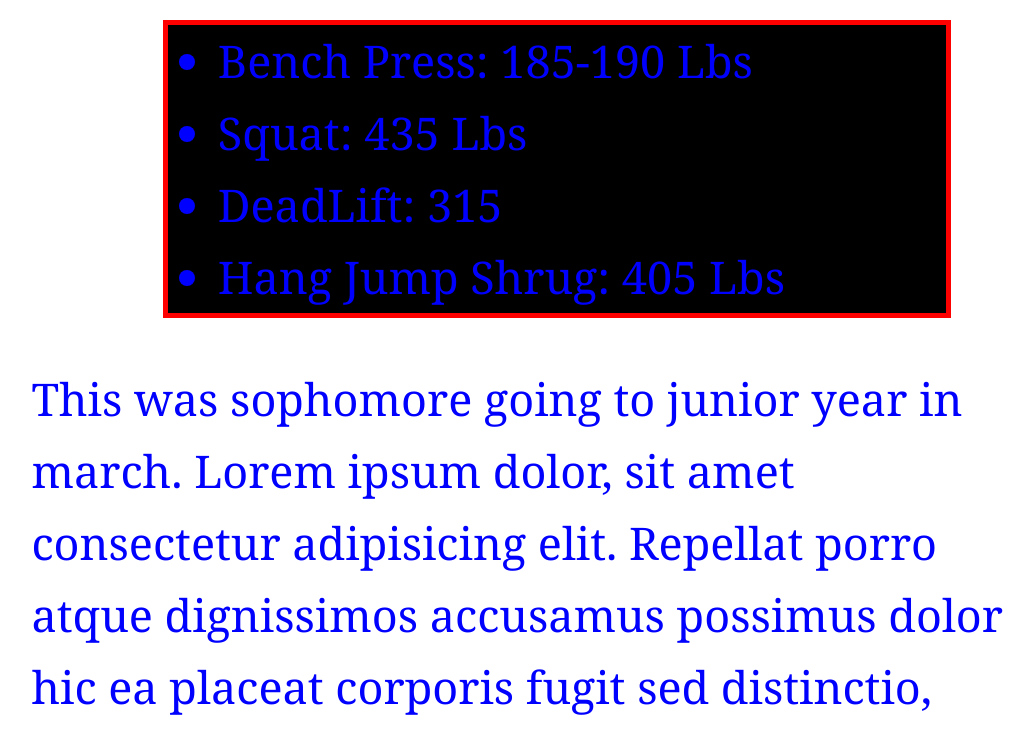
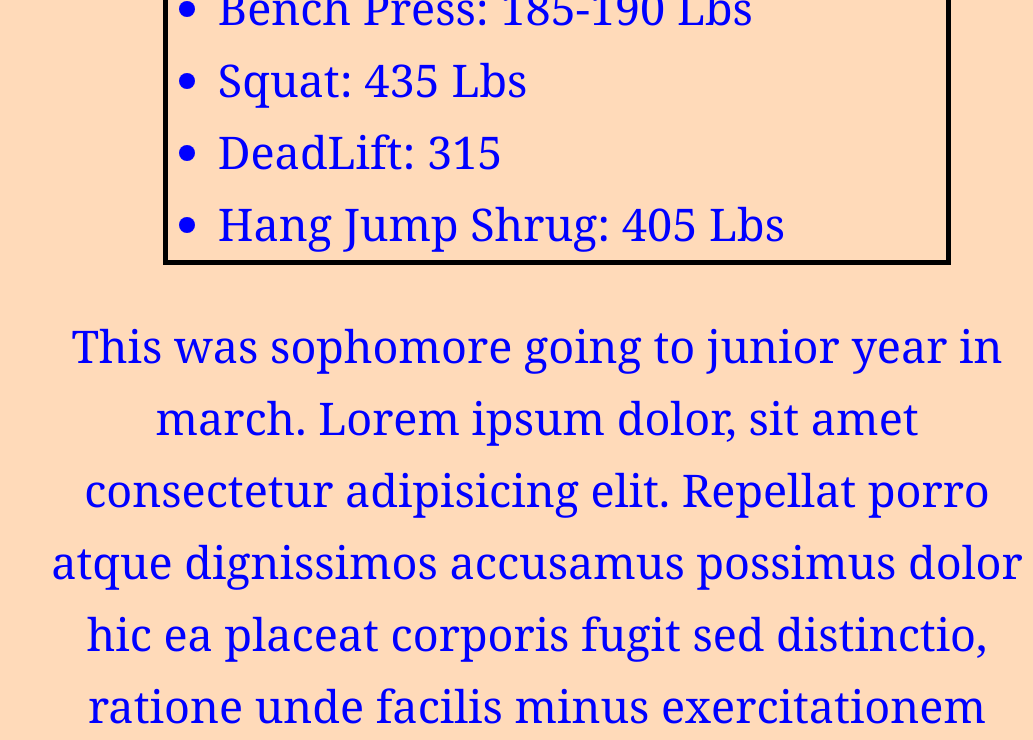
Before and after one commit to staten-island-tech/intro-to-css-McSquaredV2, a plain HTML site: page csscrashcourse/csscheatsheet/index.html in a window 1280 px wide. Shown: the part 245-985 px from the top of the page, without its empty margins (103-1136 px from the left). Drawn offline with Linux system fonts and the light colour scheme.

Commit message:
second publish for intro to css

```diff
--- a/csscrashcourse/csscheatsheet/css/style.css
+++ b/csscrashcourse/csscheatsheet/css/style.css
@@ -1,5 +1,5 @@
 body {
-  background-color: white;
+  background-color:peachpuff;
   color: blue;
   font-family: Georgia, "Times New Roman", Times, serif;
   font-size: 45px;
@@ -11,15 +11,17 @@
 .excercises {
   width: 75%;
   margin: auto;
-  border: red solid;
+  border: black solid;
   border-width: 5px;
   padding-left: 50px;
-  background-color: black;
+  background-color: peachpuff;
+  text-align: justify;
 }
 
 .container {
   width: 80%;
   margin: auto;
+  text-align: center;
 }
 
 .titleblock {
@@ -29,6 +31,7 @@
   border-style: solid;
   border-width: 5px;*/
   padding-left: 50px;
+  text-align: center;
 }
 
 .titleblock h1 {
--- a/csscrashcourse/csscheatsheet/index.html
+++ b/csscrashcourse/csscheatsheet/index.html
@@ -1,12 +1,10 @@
-<!DOCTYPE html>
 <html lang="en">
 
 <head>
         <meta charset="UTF-8">
         <meta name="viewport" content="width=device-width, initial-scale=1.0">
-        <title>Fotball Stats</title>
+        <title>Football Stats</title>
         <link rel="stylesheet" href="css/style.css">
-
 </head>
 
 <body>
@@ -21,24 +19,34 @@
                                 <li>Bench Press: 185-190 Lbs</li>
                                 <li>Squat: 435 Lbs</li>
                                 <li>DeadLift: 315</li>
-                                <li>Hang Jump Shrug: 405 Lbs</li> </div>
+                                <li>Hang Jump Shrug: 405 Lbs</li>
+                        </div>
+
+
                 </ul>
 
                 <div class="parablock">
                         <p>
                                 This was sophomore going to junior year in march.
 
-                Lorem ipsum dolor, sit amet consectetur adipisicing elit. Repellat porro atque dignissimos
-                accusamus possimus dolor hic ea placeat corporis fugit sed distinctio, ratione unde facilis
-                minus exercitationem maxime magni quibusdam. Lorem ipsum dolor sit amet consectetur adipisicing
-                elit. Officia magni accusantium fuga nam, et, ducimus aspernatur deserunt tenetur doloribus
+                                Lorem ipsum dolor, sit amet consectetur adipisicing elit. Repellat porro atque
+                                dignissimos
+                                accusamus possimus dolor hic ea placeat corporis fugit sed distinctio, ratione unde
+                                facilis
+                                minus exercitationem maxime magni quibusdam. Lorem ipsum dolor sit amet consectetur
+                                adipisicing
+                                elit. Officia magni accusantium fuga nam, et, ducimus aspernatur deserunt tenetur
+                                doloribus
                                 beatae unde, quaerat eum doloremque officiis! Ad id nemo repellat sed.
                 </div>
                 </p>
         </div>
 
 
-</body>
+
+
+
+
 </body>
 
 </html>
```
Lines whose indentation alone changed are shown as unchanged.
